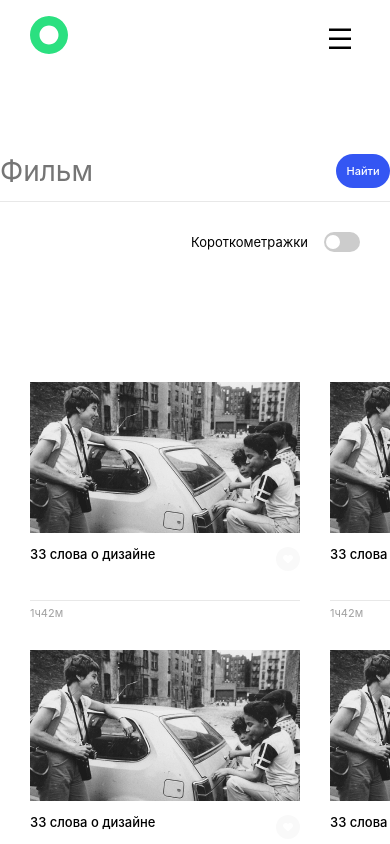
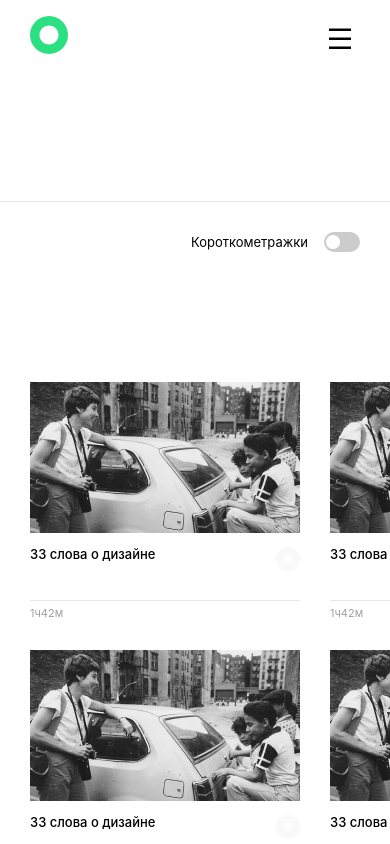
Before and after one commit to Voiislav/movies-explorer-frontend, a React (Create React App) app: page /movies in a window 390 px wide. Shown: the top 844 px of the page. Built offline with nearby package versions, Linux system fonts and the light colour scheme.

Commit message:
fix: movies page layout

```diff
--- a/src/components/MoviesCardList/MoviesCardList.css
+++ b/src/components/MoviesCardList/MoviesCardList.css
@@ -36,7 +36,13 @@
   opacity: 0.6;
 }
 
-@media screen and (max-width: 768px) {
+@media screen and (max-width: 1200px) {
+  .movies__list {
+    grid-template-columns: repeat(3, 1fr);
+  }
+}
+
+@media screen and (max-width: 900px) {
   .movies {
     padding: 70px 30px 0 30px;
   }
--- a/src/components/SearchForm/SearchForm.css
+++ b/src/components/SearchForm/SearchForm.css
@@ -1,11 +1,11 @@
 .search {
-  width: 100%;
-  max-width: 1140px;
+  width: 89%;
   display: flex;
-  border-bottom: 1px solid #e8e8e8;
+  justify-content: space-between;
   padding: 47px 0 13px 0;
   box-sizing: border-box;
   margin-bottom: 33px;
+  border-bottom: 1px solid #e8e8e8;
 }
 
 .search__input {
@@ -39,7 +39,7 @@
 
 @media screen and (max-width: 768px) {
   .search {
-    max-width: 708px;
+    width: 708px;
     padding-top: 80px;
     margin-bottom: 30px;
   }
```
